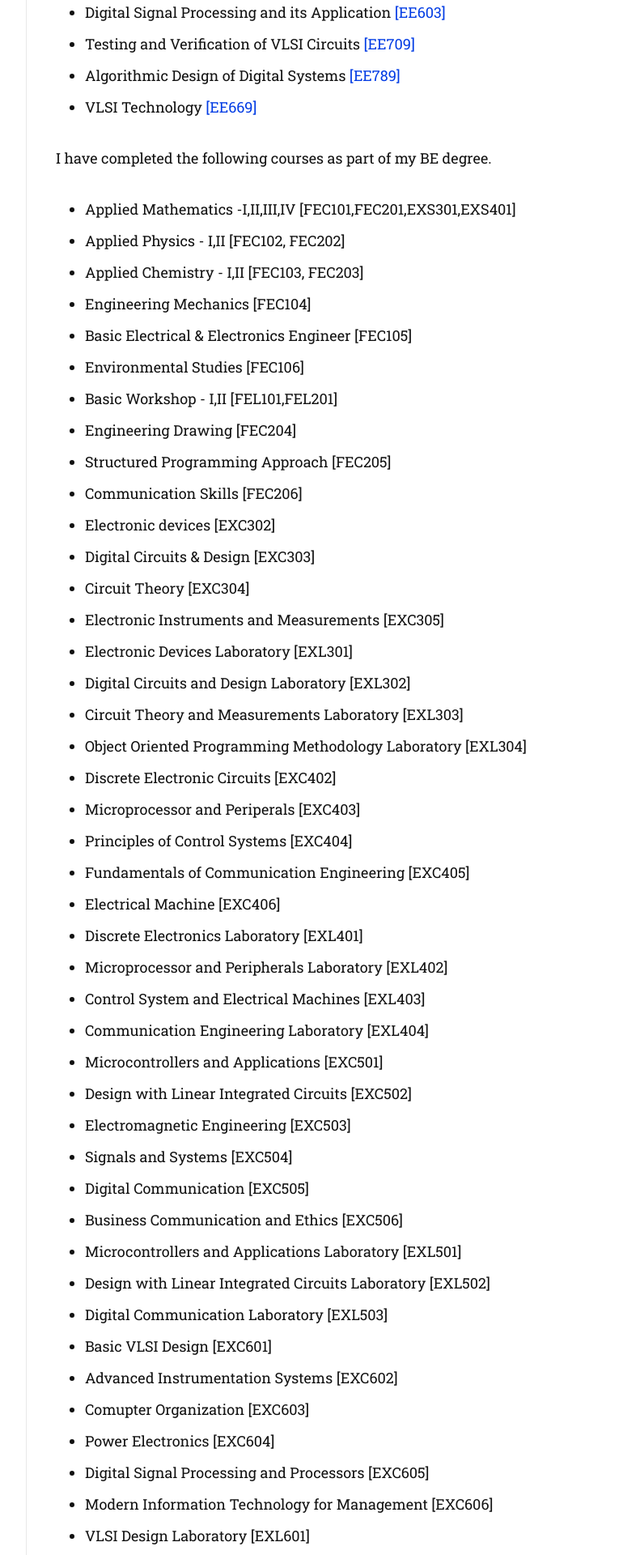
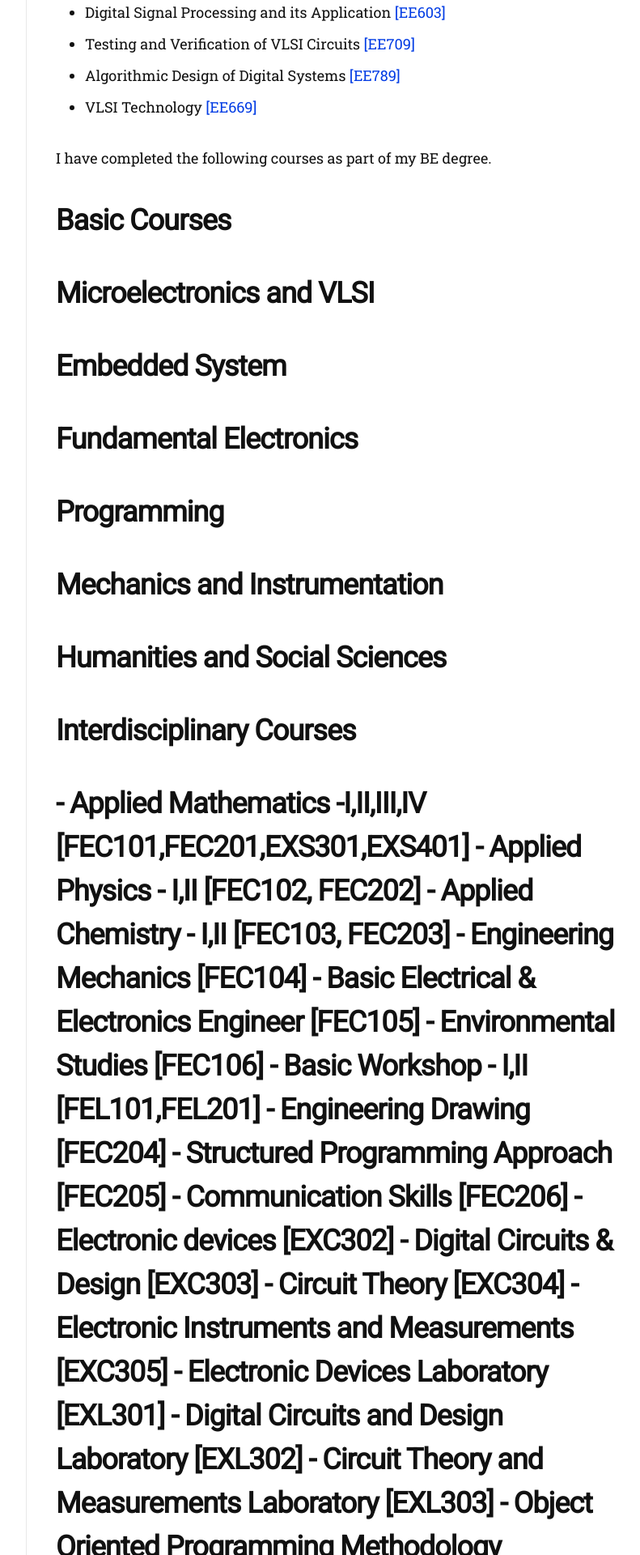
Before and after one commit to zotingsagar/zotingsagar.github.io, a Jekyll site: the page built from courses.md, in a window 1280 px wide. Shown: the part 653-2573 px from the top of the page at 81% size, without its empty margins (357-1148 px from the left). Built offline with Jekyll 4.4.1, drawn with Linux system fonts in a browser that asks for light colours; nearby versions of some CDN libraries; some web fonts are replaced; some of the changed text lies outside the part shown.

Commit message:
Update courses.md

```diff
--- a/courses.md
+++ b/courses.md
@@ -17,6 +17,14 @@ These courses have been completed as part of the Mtech program. For detail infor
 - VLSI Technology [[EE669]](https://www.ee.iitb.ac.in/web/academics/courses/EE669)
 
 I have completed the following courses as part of my BE degree.
+<h1> Basic Courses <h1>
+<h1> Microelectronics and VLSI <h1>
+<h1> Embedded System <h1>
+<h1> Fundamental Electronics <h1>
+<h1> Programming <h1>
+<h1> Mechanics and Instrumentation <h1>
+<h1> Humanities and Social Sciences <h1>
+<h1> Interdisciplinary Courses <h1>
 - Applied Mathematics -I,II,III,IV [FEC101,FEC201,EXS301,EXS401]
 - Applied Physics - I,II [FEC102, FEC202]
 - Applied Chemistry - I,II [FEC103, FEC203]
```
